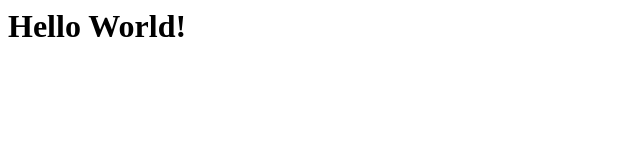
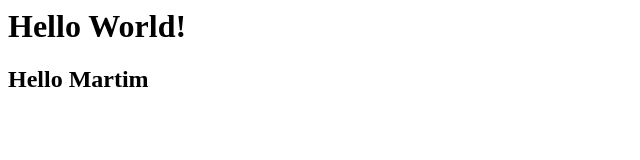
Before and after one commit to junkesgusthawo/coquilha, a plain HTML site: page index.html in a window 1280 px wide. Shown: the whole page, without its empty margins (0-640 px from the left). Drawn offline with Linux system fonts and the light colour scheme.

Commit message:
commit do demarchi

```diff
--- a/index.html
+++ b/index.html
@@ -4,5 +4,6 @@
     </head>
     <body>
       <h1>Hello World!</h1>
+        <h2>Hello Martim</h2>
     </body>
 </html>
```
